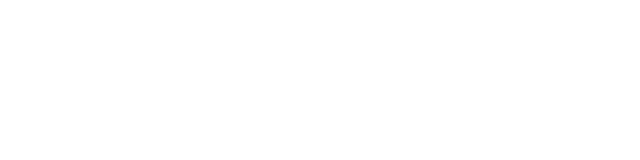
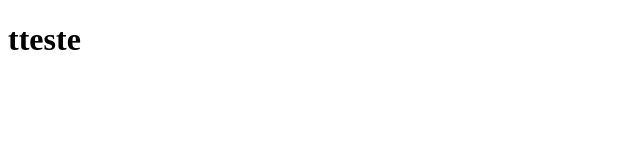
Before and after one commit to JhonatanDota/cardap.io, a React (Create React App) app in the folder frontend/: page /cardapios/1 in a window 1280 px wide. Before the commit this address had no page. Shown: the top 160 px of the page, without its empty margins (0-640 px from the left). Built offline with nearby package versions, Linux system fonts and the light colour scheme; the HTML template or start-up script is replaced by a standard one.

Commit message:
init cardapio page

```diff
--- a/frontend/src/Routes.tsx
+++ b/frontend/src/Routes.tsx
@@ -2,12 +2,15 @@
 
 import Home from "./pages/home/Home";
 import Login from "./pages/authentication/login/Login";
+import Cardapio from "./pages/client/Cardapio";
 
 export default function Routes() {
   return (
     <RouterDomRoutes>
       <Route path="/" element={<Home />} />
       <Route path="/login" element={<Login />} />
+
+      <Route path="cardapios/:slug" element={<Cardapio />} />
     </RouterDomRoutes>
   );
 }
--- /dev/null
+++ b/frontend/src/pages/client/Cardapio.tsx
@@ -0,0 +1,3 @@
+export default function Cardapio() {
+  return <h1>tteste</h1>;
+}
```
